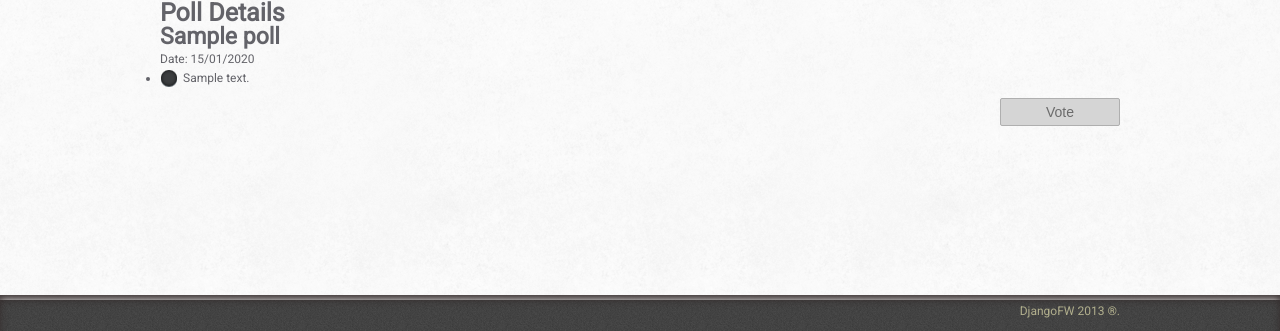
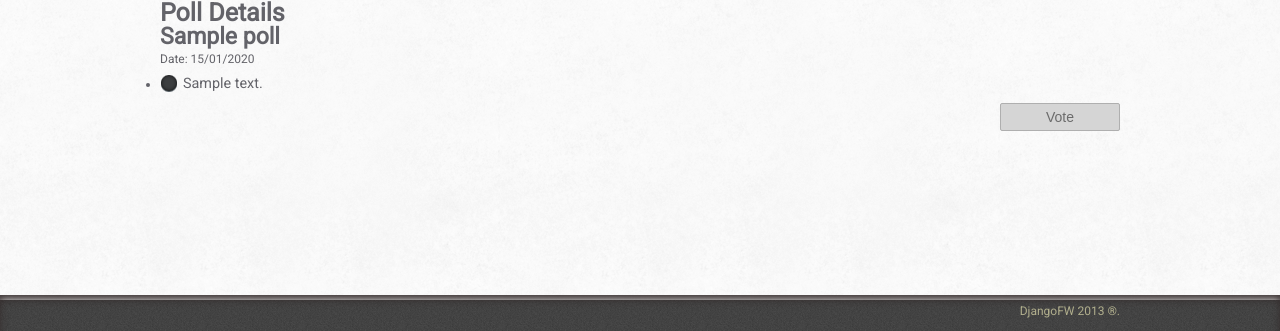
Before and after one commit to adroaldof/djangofw, a Django app: template templates/polls/details.html in a window 1280 px wide. Shown: the part 100-431 px from the top of the page. Run offline with Django 3.2, Linux system fonts and the light colour scheme; the template is opened without the code that fills it: values that come from a table or form of the project are taken from there, others are empty; tables that the repository leaves empty hold one stand-in row (values such as "Sample post"); some libraries are stand-ins or nearby versions.

Commit message:
Add label style

```diff
--- a/static/css/styles.css
+++ b/static/css/styles.css
@@ -61,6 +61,12 @@ a:hover {
 
 p {
   margin: 5px 0;
+}
+
+label {
+  display: inline-block;
+  padding-top: 5px;
+  font-size: 1.2em;
 }
 
 input[type="radio"] {
```
